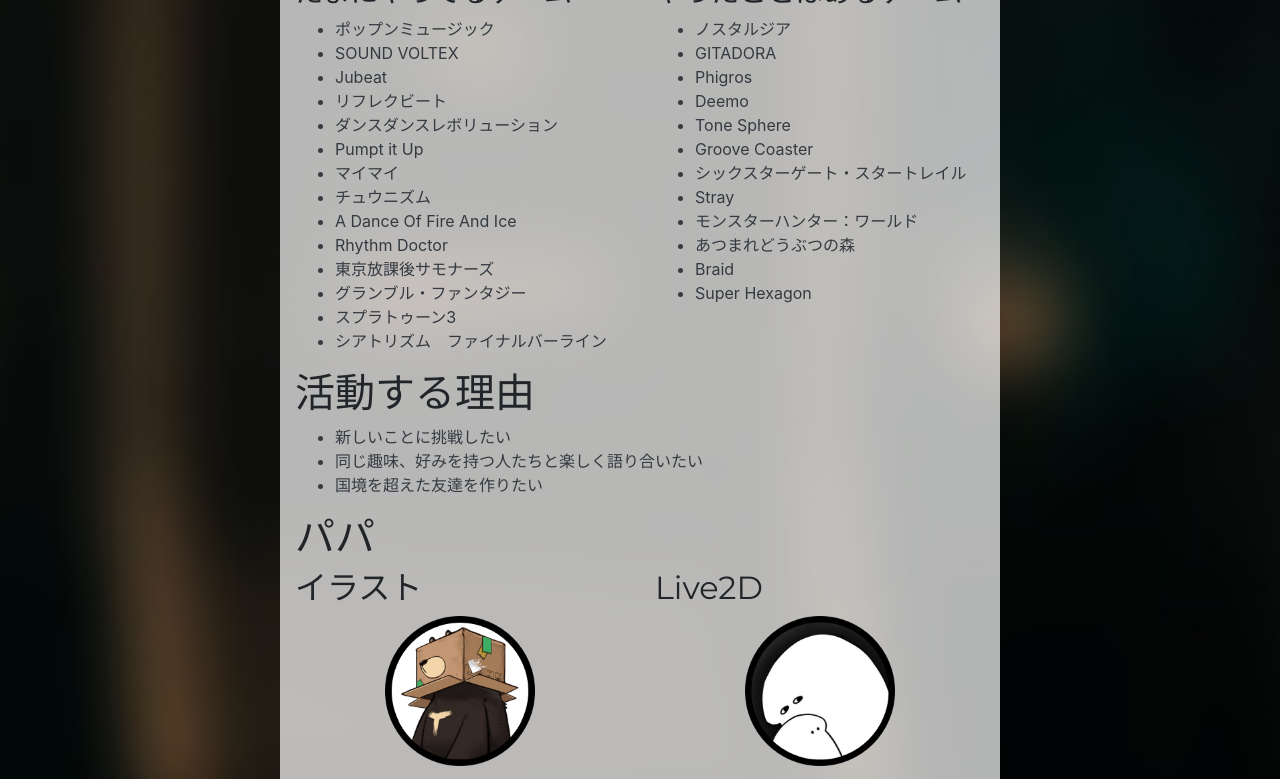
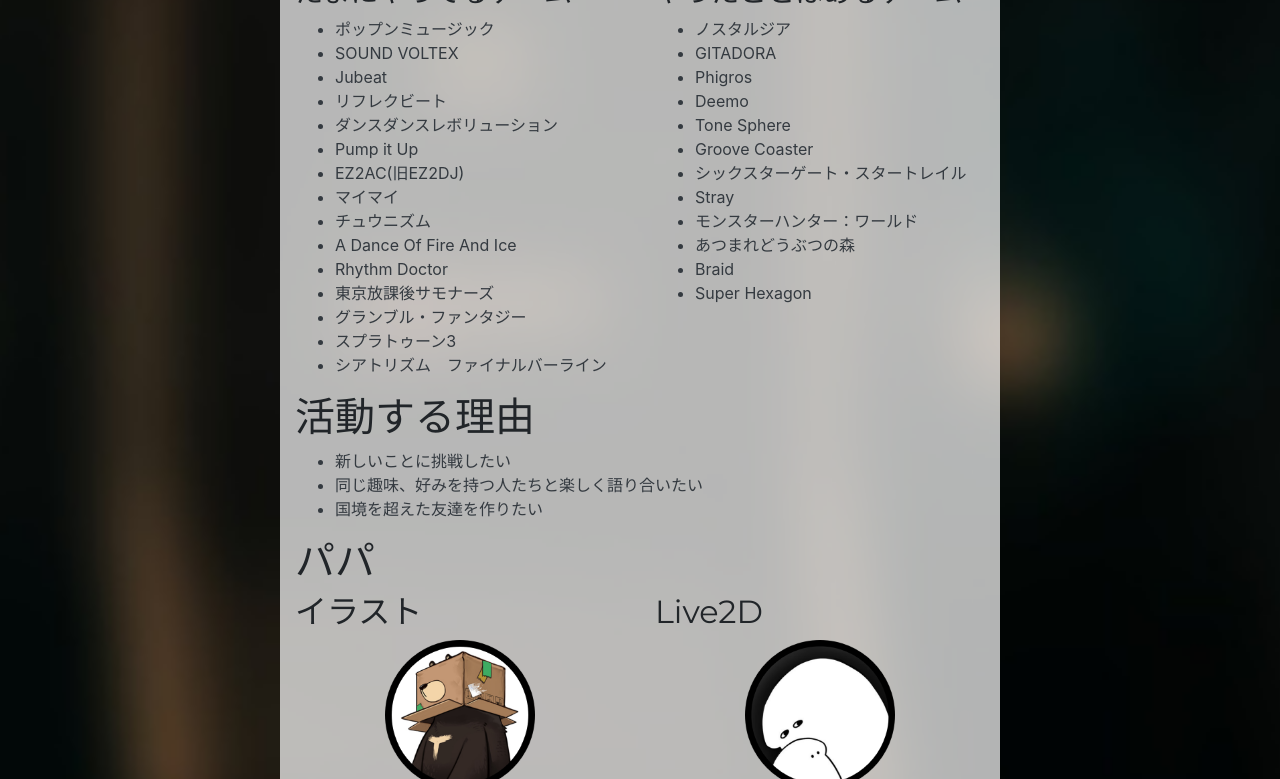
Before and after one commit to V-ZincOxide/V-ZincOxide.github.io, a Jekyll site: the page built from ja/index.md, in a window 1280 px wide and 900 px high, scrolled down 2328 px, cut to the strip 121-900 px from the top of the window. Built offline with Jekyll 4.4.1, drawn with Linux system fonts in a browser that asks for light colours; comment, search, counter and statistics services are not loaded.

Commit message:
Fix typo and add ez2ac

```diff
--- a/ja/index.md
+++ b/ja/index.md
@@ -115,7 +115,8 @@
                      <li>Jubeat</li>
                      <li>リフレクビート</li>
                      <li>ダンスダンスレボリューション</li>
-                     <li>Pumpt it Up</li>
+                     <li>Pump it Up</li>
+                     <li>EZ2AC(旧EZ2DJ)</li>
                      <li>マイマイ</li>
                      <li>チュウニズム</li>
                      <li>A Dance Of Fire And Ice</li>
```
Also changed, not shown: en/index.md (+2 -1 lines), ko/index.md (+1 -0 lines).
